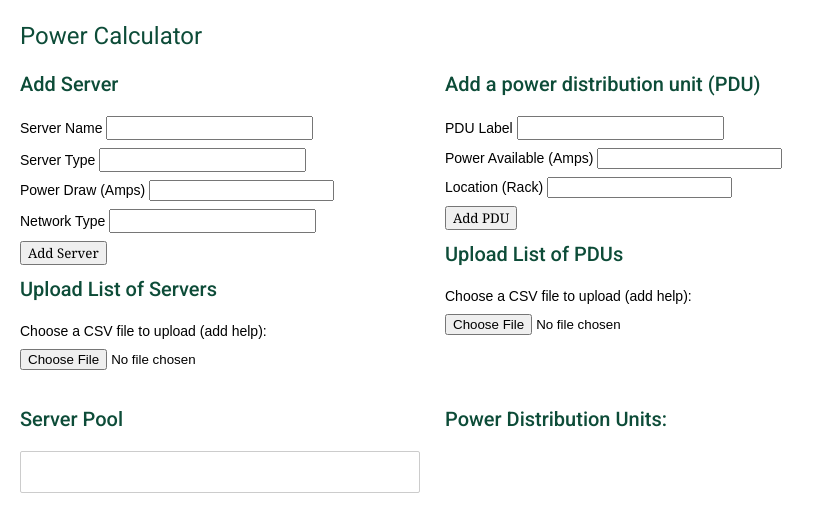
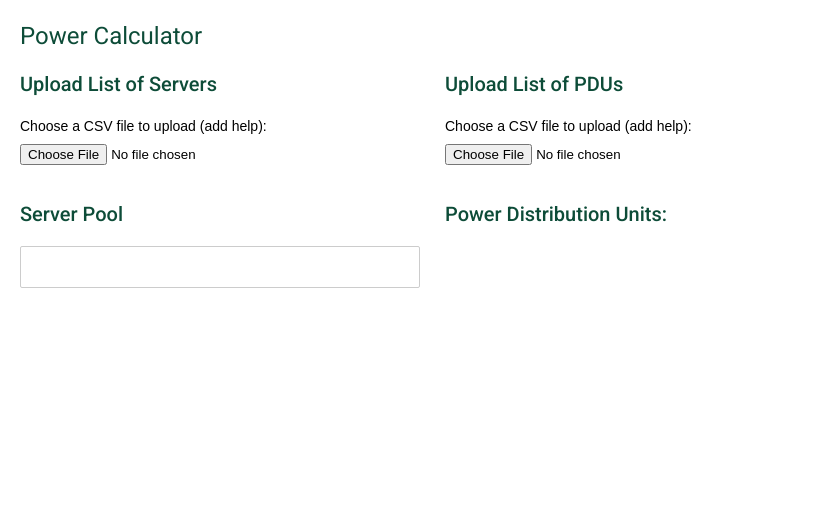
Before and after one commit to vuw-research-computing/rack-pdu-layout, an Angular app: page / in a window 1280 px wide. Shown: the top 532 px of the page, without its empty margins (0-825 px from the left). Built offline with nearby package versions, Linux system fonts and the light colour scheme.

Commit message:
new CSV templates

```diff
--- a/src/app/pdu-form/pdu-form.component.html
+++ b/src/app/pdu-form/pdu-form.component.html
@@ -1,6 +1,6 @@
-<h2>Add a power distribution unit (PDU)</h2>
+<!-- <h2>Add a power distribution unit (PDU)</h2> -->
 
-<form [formGroup]="newpduForm" (ngSubmit)="onSubmit()">
+<!-- <form [formGroup]="newpduForm" (ngSubmit)="onSubmit()">
 
     <div>
       <label for="label">
@@ -25,7 +25,7 @@
 
     <button class="button" type="submit">Add PDU</button>
 
-  </form>
+  </form> -->
 
   <h2>Upload List of PDUs</h2>
 
--- a/src/app/pdu-form/pdu-form.component.ts
+++ b/src/app/pdu-form/pdu-form.component.ts
@@ -34,6 +34,7 @@ export class PduFormComponent {
     let newpdu = new Pdu(this.newpduForm.value.label, this.newpduForm.value.totalpower, this.newpduForm.value.totalpower, this.newpduForm.value.location, this.placeholder);
     // console.warn('New PDU added', newpdu);
     this.pduService.addPdu(newpdu);
+    this.rackService.addRack(this.newpduForm.value.location);
     this.newpduForm.reset();
   }
 
@@ -51,8 +52,6 @@ export class PduFormComponent {
         if (line.length > 0) {
         var pduInfo = line.split(',');
         var newPdu = {label: pduInfo[0], totalpower: parseFloat(pduInfo[1]), poweravail: parseFloat(pduInfo[1]), location: pduInfo[2], servercontainer: []}
-        //console.log(newPdu);
-        //console.log(pduInfo[2]);
         self.pduService.addPdu(newPdu);
         self.rackService.addRack(pduInfo[2]);
       }
--- a/src/app/server-form/server-form.component.html
+++ b/src/app/server-form/server-form.component.html
@@ -1,6 +1,6 @@
-<h2>Add Server</h2>
+<!-- <h2>Add Server</h2> -->
 
-<form [formGroup]="newServerForm" (ngSubmit)="onSubmit()">
+<!-- <form [formGroup]="newServerForm" (ngSubmit)="onSubmit()">
 
   <div>
     <label for="name">
@@ -32,7 +32,7 @@
 
   <button class="button" type="submit">Add Server</button>
 
-</form>
+</form> -->
 
 <h2>Upload List of Servers</h2>
 
```
Also changed, not shown: real_environment.csv (added), real_servers.csv (added).
